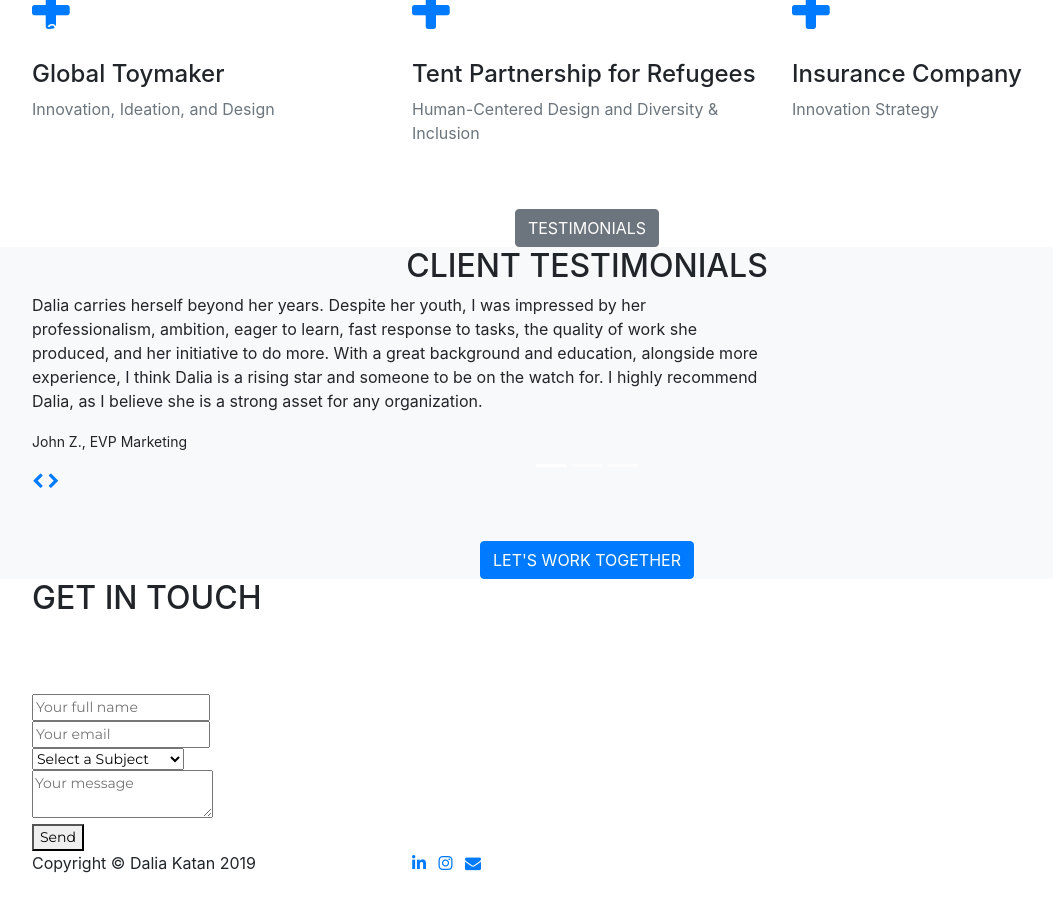
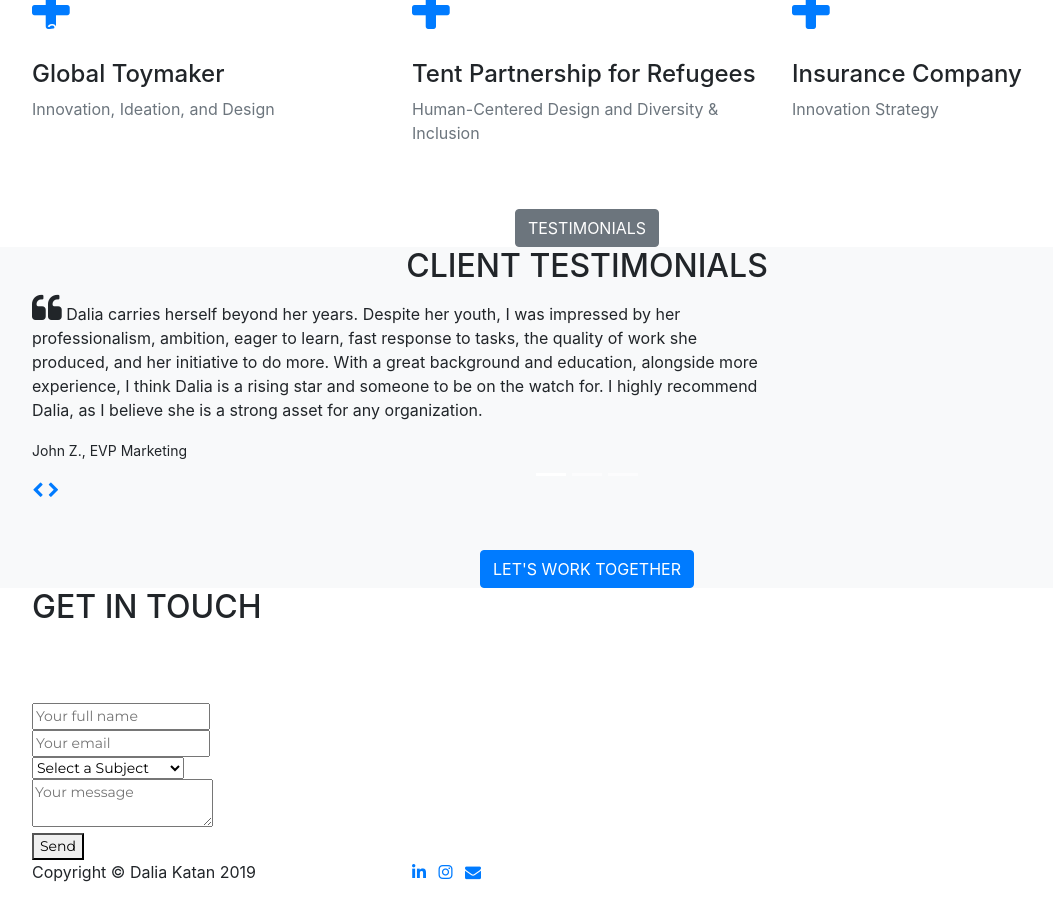
Before and after one commit to dalkat/dalkat.github.io, a Jekyll site: the page built from index.md, in a window 1280 px wide and 900 px high, scrolled down 1604 px. Shown: the whole window, without its empty margins (53-1106 px from the left). Built offline with Jekyll 4.4.1, drawn with Linux system fonts in a browser that asks for light colours; nearby versions of some CDN libraries; some web fonts are replaced; library files that are not in the unit come from our copies.

Commit message:
added quote symbol

```diff
--- a/_layouts/home.html
+++ b/_layouts/home.html
@@ -151,7 +151,7 @@ layout: default
                   <blockquote>
                     <div class="row">
                       <div class="col-sm-8 col-sm-offset-2">
-                        <p>Dalia carries herself beyond her years. Despite her youth, I was impressed by her professionalism, ambition, eager to learn, fast response to tasks, the quality of work she produced, and her initiative to do more. With a great background and education, alongside more experience, I think Dalia is a rising star and someone to be on the watch for. I highly recommend Dalia, as I believe she is a strong asset for any organization.</p>
+                        <p><i class="fa fa-quote-left fa-2x" aria-hidden="true"></i> Dalia carries herself beyond her years. Despite her youth, I was impressed by her professionalism, ambition, eager to learn, fast response to tasks, the quality of work she produced, and her initiative to do more. With a great background and education, alongside more experience, I think Dalia is a rising star and someone to be on the watch for. I highly recommend Dalia, as I believe she is a strong asset for any organization.</p>
                         <small>John Z., EVP Marketing</small>
                       </div>
                     </div>
@@ -162,7 +162,7 @@ layout: default
                   <blockquote>
                     <div class="row">
                       <div class="col-sm-8 col-sm-offset-2">
-                        <p>Dalia has incredible leadership skills – Envisioning, Engaging and Execution skills. She demonstrates great presence, EQ, IQ and drive and took full ownership of the project.</p>
+                        <p><i class="fa fa-quote-left fa-2x" aria-hidden="true"></i> Dalia has incredible leadership skills – Envisioning, Engaging and Execution skills. She demonstrates great presence, EQ, IQ and drive and took full ownership of the project.</p>
                         <small>Akhil S., CFO</small>
                       </div>
                     </div>
@@ -173,7 +173,7 @@ layout: default
                   <blockquote>
                     <div class="row">
                       <div class="col-sm-8 col-sm-offset-2">
-                        <p>I worked with Dalia to establish and manage a network of professionals to grow Doblin's presence on the west coast. Dalia was the driver of this effort, helping it grow from the two of us to a vibrant community or practitioners, partners, and account leaders. She helped build a proactive business development initiative and manage regular community and pipeline calls as well as in-person get togethers. We now have a solid foundation for further expansion. Dalia is smart, proactive, thoughtful and energetic. She delivers high quality work and is a pleasure to work with. I have been lucky to have her as a colleague!</p>
+                        <p><i class="fa fa-quote-left fa-2x" aria-hidden="true"></i> I worked with Dalia to establish and manage a network of professionals to grow Doblin's presence on the west coast. Dalia was the driver of this effort, helping it grow from the two of us to a vibrant community or practitioners, partners, and account leaders. She helped build a proactive business development initiative and manage regular community and pipeline calls as well as in-person get togethers. We now have a solid foundation for further expansion. Dalia is smart, proactive, thoughtful and energetic. She delivers high quality work and is a pleasure to work with. I have been lucky to have her as a colleague!</p>
                         <small>Erik K., Innovation Partner</small>
                       </div>
                     </div>
```
